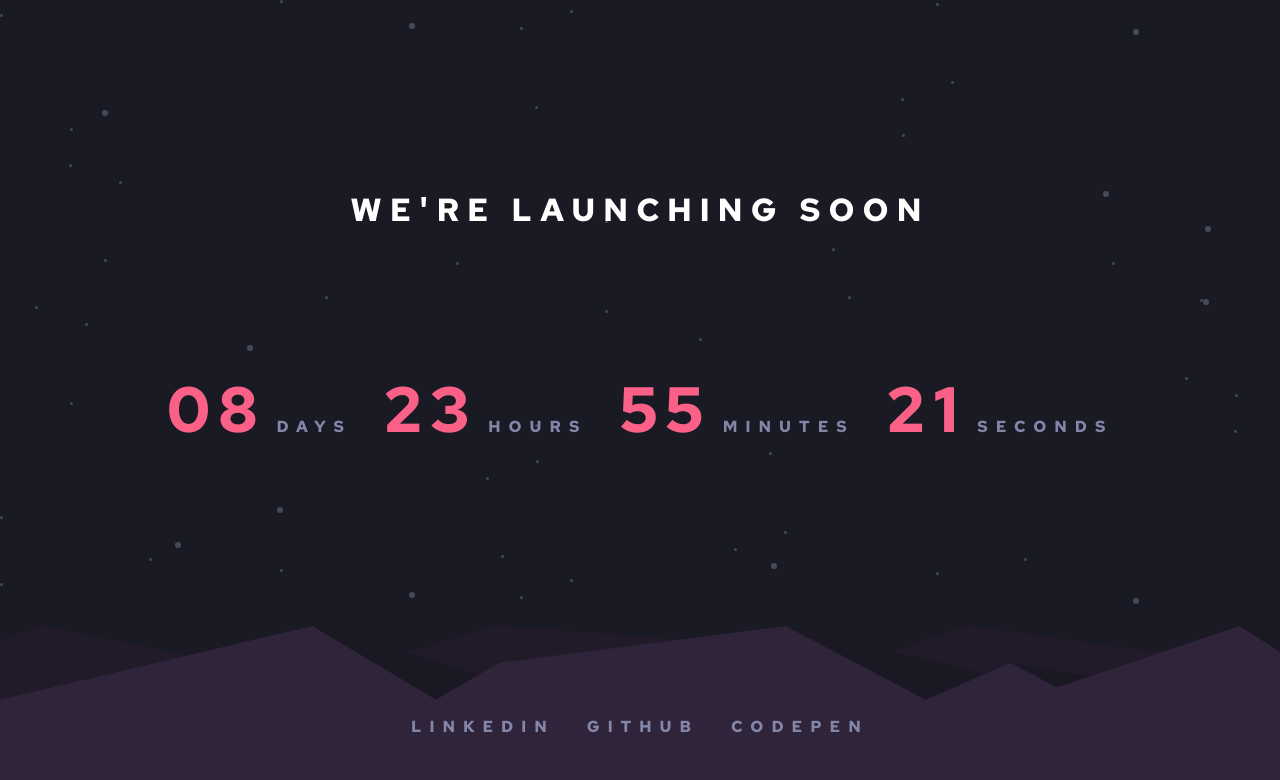
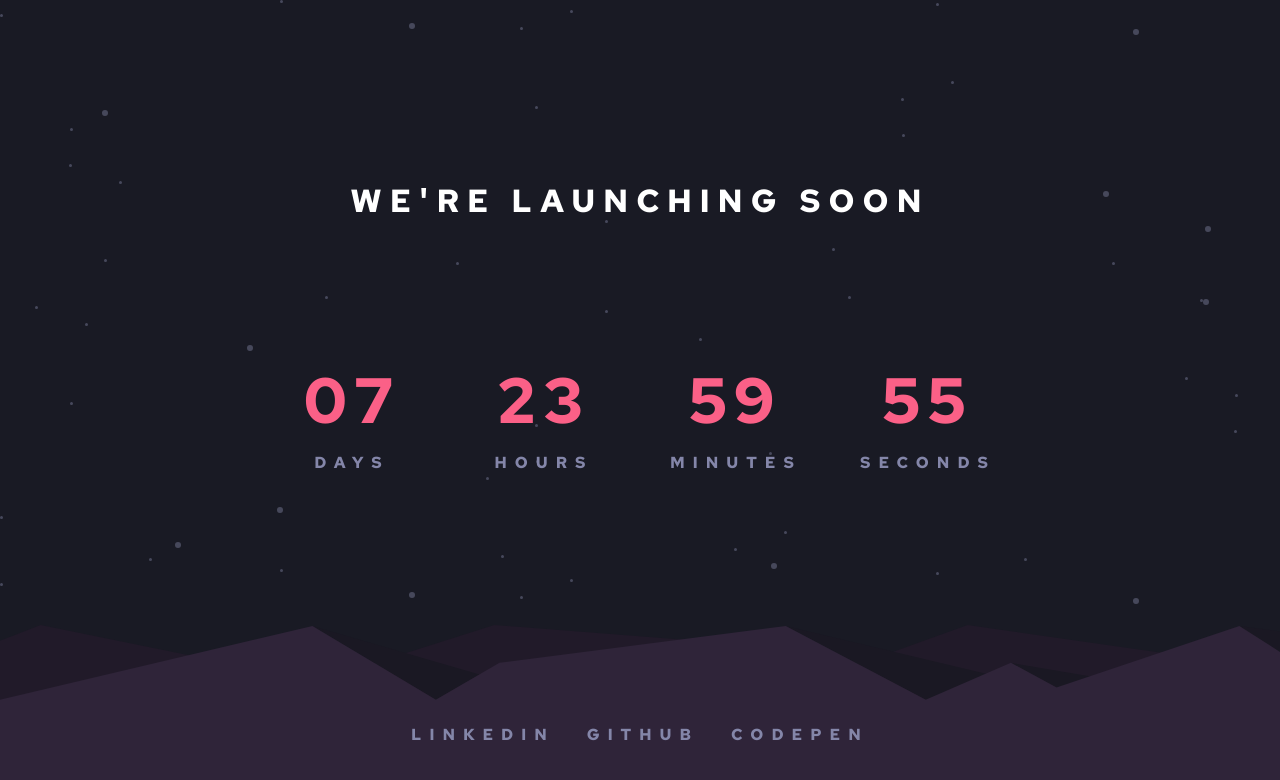
Before and after one commit to logic-fabric/launch-countdown-timer, a website: page index.html in a window 1280 px wide. Drawn offline with Linux system fonts and the light colour scheme.

Commit message:
feature: countdown actualizes each second

```diff
--- a/css/scss/components/_timer.scss
+++ b/css/scss/components/_timer.scss
@@ -1,4 +1,4 @@
-.timer {
+.countdown-timer {
   display: flex;
   justify-content: center;
   gap: 2rem;
@@ -6,6 +6,16 @@
   margin: 8rem 0;
 }
 
+.counter-container {
+  display: flex;
+  flex-direction: column;
+  gap: 1rem;
+
+  width: 10rem;
+
+  text-align: center;
+}
+
 .counter {
   color: $tonic-500;
   font-size: $jumbotron-size;
--- a/index.html
+++ b/index.html
@@ -35,14 +35,22 @@
     <main>
       <h1>We're launching soon</h1>
 
-      <div class="timer">
-        <p><span class="counter">08</span> days</p>
+      <div class="countdown-timer">
+        <p class="counter-container">
+          <span id="days-counter" class="counter">00</span>days
+        </p>
 
-        <p><span class="counter">23</span> hours</p>
+        <p class="counter-container">
+          <span id="hours-counter" class="counter">00</span>hours
+        </p>
 
-        <p><span class="counter">55</span> minutes</p>
+        <p class="counter-container">
+          <span id="minutes-counter" class="counter">00</span>minutes
+        </p>
 
-        <p><span class="counter">21</span> seconds</p>
+        <p class="counter-container">
+          <span id="seconds-counter" class="counter">00</span>seconds
+        </p>
       </div>
     </main>
 
--- a/js/main.js
+++ b/js/main.js
@@ -0,0 +1,37 @@
+const DAYS_BEFORE_LAUNCH = 8;
+
+const launchDatetime = new Date();
+launchDatetime.setDate(launchDatetime.getDate() + DAYS_BEFORE_LAUNCH);
+
+const daysCounter = document.getElementById("days-counter");
+const hoursCounter = document.getElementById("hours-counter");
+const minutesCounter = document.getElementById("minutes-counter");
+const secondsCounter = document.getElementById("seconds-counter");
+
+setInterval(countdownTimer, 1000);
+
+function countdownTimer() {
+  const diff = launchDatetime - new Date();
+  const timer = {
+    days: 0,
+    hours: 0,
+    minutes: 0,
+    seconds: 0,
+  };
+
+  if (diff > 0) {
+    timer.days = Math.floor(diff / (1000 * 60 * 60 * 24));
+    timer.hours = Math.floor((diff / (1000 * 60 * 60)) % 24);
+    timer.minutes = Math.floor((diff / (1000 * 60)) % 60);
+    timer.seconds = Math.floor((diff / 1000) % 60);
+  }
+
+  updateTimerComponent(timer);
+}
+
+function updateTimerComponent(timer) {
+  daysCounter.textContent = timer.days.toString().padStart(2, "0");
+  hoursCounter.textContent = timer.hours.toString().padStart(2, "0");
+  minutesCounter.textContent = timer.minutes.toString().padStart(2, "0");
+  secondsCounter.textContent = timer.seconds.toString().padStart(2, "0");
+}
```
Also changed, not shown: css/main.css, css/prefixed/main.css.
